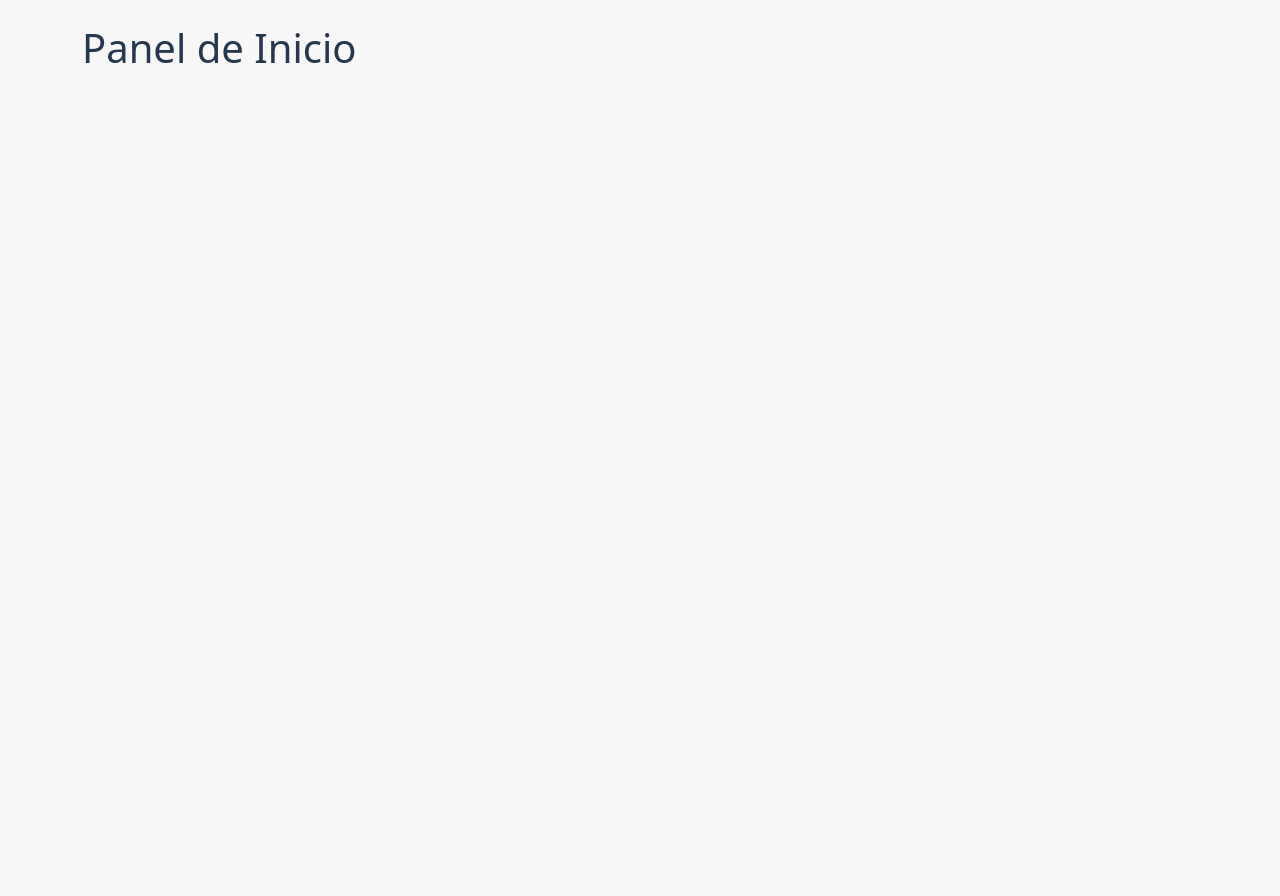
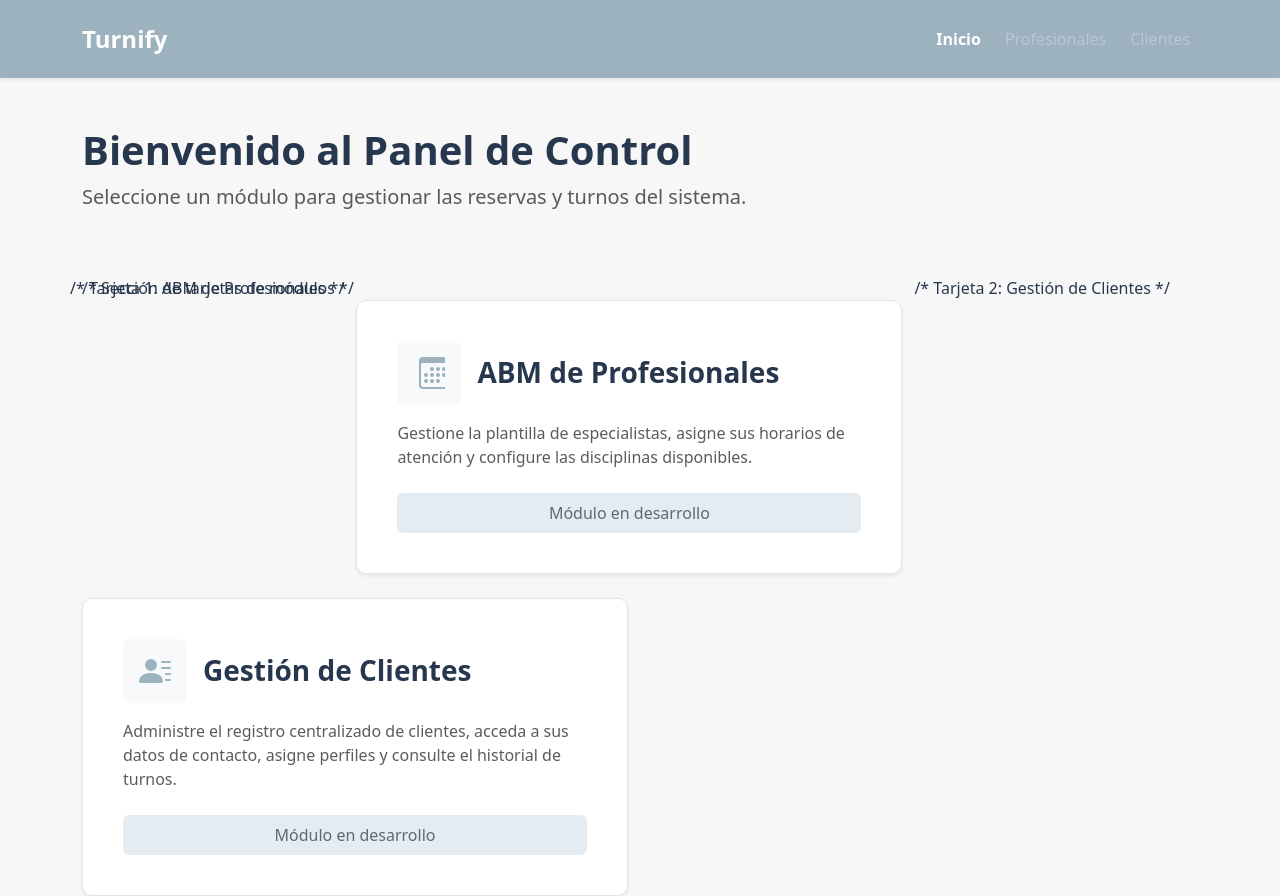
Before and after one commit to ValentinBlacutt/Sistema-reserva-de-turnos, a React (Vite) app: page / in a window 1280 px wide. Before the commit the page ends 800 px from the top, so only its background shows below. Built offline with nearby package versions, Linux system fonts and the light colour scheme.

Commit message:
Blacutt y Bogado: Implementacion del navbar usando la paleta de colores que generamos antes, ademas generamos la grilla con cards que establecen las dos principales tareas de la gestion del back del sistema

```diff
--- a/src/App.jsx
+++ b/src/App.jsx
@@ -1,11 +1,11 @@
-//establecemos los enrutadores, en esta parte es donde vamos a ver las rutas para despues movernos enntre la pagina
-
 import { BrowserRouter as Router, Routes, Route } from 'react-router-dom';
+import Navbar from './components/Navbar';
 import Inicio from './pages/Inicio';
 
 function App() {
   return (
     <Router>
+      <Navbar />
       <Routes>
         <Route path="/" element={<Inicio />} />
       </Routes>
--- /dev/null
+++ b/src/components/Navbar.jsx
@@ -0,0 +1,29 @@
+import { Link } from 'react-router-dom';
+
+const Navbar = () => {
+  return (
+    <nav className="navbar navbar-expand-lg navbar-dark bg-pastel-primary shadow-sm py-3">
+      <div className="container">
+        <Link className="navbar-brand fw-bold fs-4" to="/">Turnify</Link>
+        <button className="navbar-toggler" type="button" data-bs-toggle="collapse" data-bs-target="#navbarNav">
+          <span className="navbar-toggler-icon"></span>
+        </button>
+        <div className="collapse navbar-collapse justify-content-end" id="navbarNav">
+          <ul className="navbar-nav gap-2">
+            <li className="nav-item">
+              <Link className="nav-link active fw-semibold" to="/">Inicio</Link>
+            </li>
+            <li className="nav-item">
+              <span className="nav-link opacity-50" style={{ cursor: 'not-allowed' }}>Profesionales</span>
+            </li>
+            <li className="nav-item">
+              <span className="nav-link opacity-50" style={{ cursor: 'not-allowed' }}>Clientes</span>
+            </li>
+          </ul>
+        </div>
+      </div>
+    </nav>
+  );
+};
+
+export default Navbar;
--- a/src/pages/Inicio.jsx
+++ b/src/pages/Inicio.jsx
@@ -1,9 +1,66 @@
-//establecemos la innterfaz que seria el inicio
-
 const Inicio = () => {
   return (
-    <div className="container mt-4">
-      <h1 className="text-pastel-dark">Panel de Inicio</h1>
+    <div className="container mt-5">
+      <div className="row mb-5">
+        <div className="col">
+          <h1 className="fw-bold text-pastel-dark mb-2">Bienvenido al Panel de Control</h1>
+          <p className="text-muted fs-5">Seleccione un módulo para gestionar las reservas y turnos del sistema.</p>
+        </div>
+      </div>
+
+      /* Sección de tarjetas de módulos */
+      <div className="row g-4">
+
+        /* Tarjeta 1: ABM de Profesionales */
+        <div className="col-12 col-md-6">
+          <div className="card custom-card h-100 p-4 shadow-sm">
+            <div className="card-body d-flex flex-column justify-content-between">
+              <div>
+                <div className="d-flex align-items-center mb-3">
+                  <div className="p-3 rounded bg-light me-3">
+                    <svg xmlns="http://www.w3.org/2000/svg" width="32" height="32" fill="#9DB2BF" className="bi bi-calendar3" viewBox="0 0 10 16">
+                      <path d="M14 0H2a2 2 0 0 0-2 2v12a2 2 0 0 0 2 2h12a2 2 0 0 0 2-2V2a2 2 0 0 0-2-2zM1 3.857C1 3.384 1.448 3 2 3h12c.552 0 1 .384 1 .857v10.286c0 .473-.448.857-1 .857H2c-.552 0-1-.384-1-.857V3.857z"/>
+                      <path d="M6.5 7a1 1 0 1 0 0-2 1 1 0 0 0 0 2zm3 0a1 1 0 1 0 0-2 1 1 0 0 0 0 2zm3 0a1 1 0 1 0 0-2 1 1 0 0 0 0 2zm-9 3a1 1 0 1 0 0-2 1 1 0 0 0 0 2zm3 0a1 1 0 1 0 0-2 1 1 0 0 0 0 2zm3 0a1 1 0 1 0 0-2 1 1 0 0 0 0 2zm3 0a1 1 0 1 0 0-2 1 1 0 0 0 0 2zm-9 3a1 1 0 1 0 0-2 1 1 0 0 0 0 2zm3 0a1 1 0 1 0 0-2 1 1 0 0 0 0 2zm3 0a1 1 0 1 0 0-2 1 1 0 0 0 0 2z"/>
+                    </svg>
+                  </div>
+                  <h3 className="card-title fw-bold text-pastel-dark m-0">ABM de Profesionales</h3>
+                </div>
+                <p className="card-text text-muted mb-4">
+                  Gestione la plantilla de especialistas, asigne sus horarios de atención y configure las disciplinas disponibles.
+                </p>
+              </div>
+              <button className="btn btn-secondary w-100 py-2 border-0 opacity-75" disabled style={{ backgroundColor: '#DDE6ED', color: '#27374D' }}>
+                Módulo en desarrollo
+              </button>
+            </div>
+          </div>
+        </div>
+
+        /* Tarjeta 2: Gestión de Clientes */
+        <div className="col-12 col-md-6">
+          <div className="card custom-card h-100 p-4 shadow-sm">
+            <div className="card-body d-flex flex-column justify-content-between">
+              <div>
+                <div className="d-flex align-items-center mb-3">
+                  <div className="p-3 rounded bg-light me-3">
+                    <svg xmlns="http://www.w3.org/2000/svg" width="32" height="32" fill="#9DB2BF" className="bi bi-person-lines-fill" viewBox="0 0 16 16">
+                      <path d="M6 8a3 3 0 1 0 0-6 3 3 0 0 0 0 6zm-5 6s-1 0-1-1 1-4 6-4 6 3 6 4-1 1-1 1H1zM11 3.5a.5.5 0 0 1 .5-.5h4a.5.5 0 0 1 0 1h-4a.5.5 0 0 1-.5-.5zm.5 2.5a.5.5 0 0 0 0 1h4a.5.5 0 0 0 0-1h-4zm2 3a.5.5 0 0 0 0 1h2a.5.5 0 0 0 0-1h-2zm0 3a.5.5 0 0 0 0 1h2a.5.5 0 0 0 0-1h-2z"/>
+                    </svg>
+                  </div>
+                  <h3 className="card-title fw-bold text-pastel-dark m-0">Gestión de Clientes</h3>
+                </div>
+                <p className="card-text text-muted mb-4">
+                  Administre el registro centralizado de clientes, acceda a sus datos de contacto, asigne perfiles y consulte el historial de turnos.
+                </p>
+              </div>
+              <button className="btn btn-secondary w-100 py-2 border-0 opacity-75" disabled style={{ backgroundColor: '#DDE6ED', color: '#27374D' }}>
+                Módulo en desarrollo
+              </button>
+            </div>
+          </div>
+        </div>
+
+      </div>
     </div>
   );
 };
```
